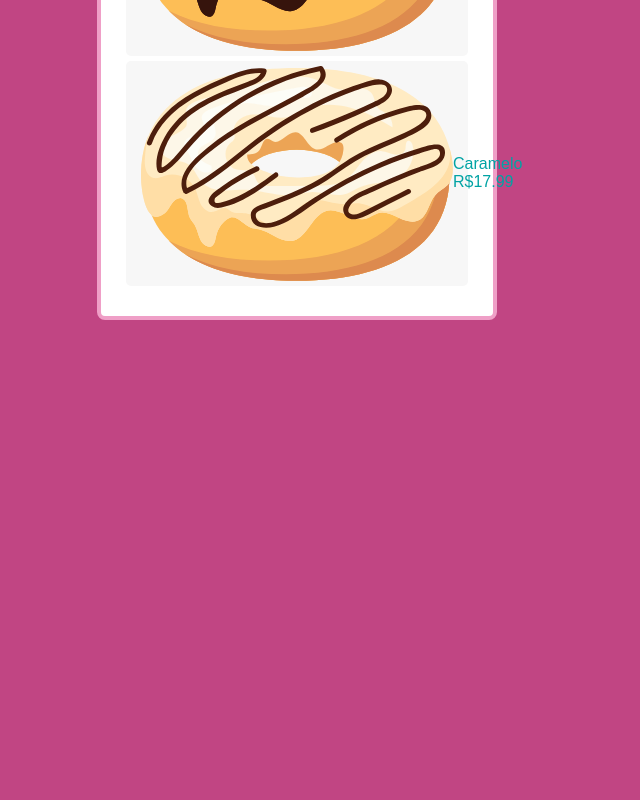
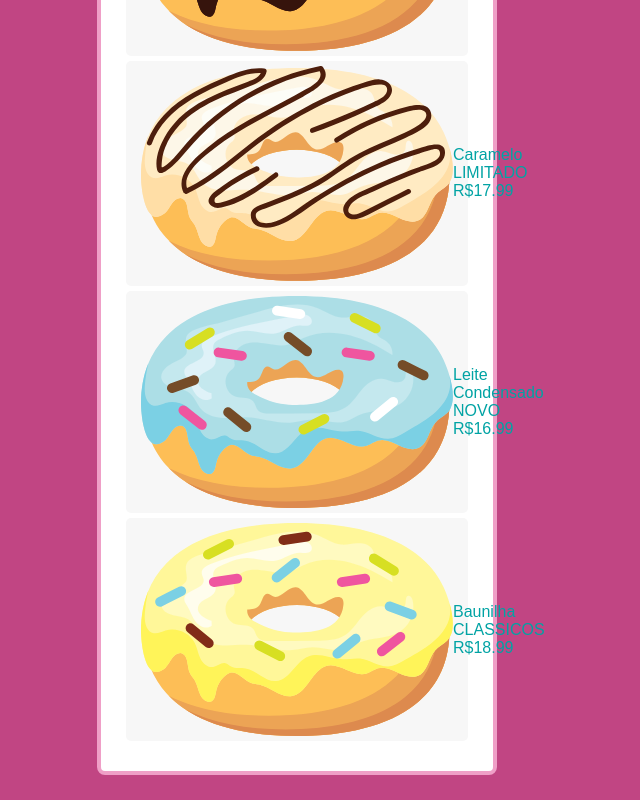
Before and after one commit to mayconjardim/donuts, an Angular app: page / in a window 1280 px wide. Shown: the part 566-1366 px from the top of the page, without its empty margins (343-983 px from the left). Before the commit the page ends 911 px from the top, so only its background shows below. Built offline with nearby package versions, Linux system fonts and the light colour scheme; a web font is replaced by a local one.

Commit message:
donut-card-label

```diff
--- a/src/app/admin/components/donut-card/donut-card.component.ts
+++ b/src/app/admin/components/donut-card/donut-card.component.ts
@@ -5,7 +5,9 @@ import { Component, Input } from '@angular/core';
   selector: 'donut-card',
   template: ` <div
     class="donut-card"
-    [ngClass]="{ 'donut-card-promo': donut.promo }"
+    [ngClass]="{
+      'donut-card-promo': donut.promo === 'novo' || donut.promo === 'limitado'
+    }"
   >
     <img
       src="/assets/img/{{ donut.icon }}.svg"
@@ -15,6 +17,13 @@ import { Component, Input } from '@angular/core';
     <div>
       <p class="donut-card-name">
         {{ donut.name }}
+        <ng-container [ngSwitch]="donut.promo">
+          <span class="donut-card-label">
+            <ng-template [ngSwitchCase]="'novo'"> NOVO</ng-template>
+            <ng-template [ngSwitchCase]="'limitado'"> LIMITADO</ng-template>
+            <ng-template ngSwitchDefault> CLASSICOS</ng-template>
+          </span>
+        </ng-container>
       </p>
       <p class="donut-card-price">
         {{ donut.price | currency: 'BRL' }}
@@ -38,6 +47,14 @@ import { Component, Input } from '@angular/core';
         &-name {
           font-size: 16px;
         }
+        &-label {
+          border: 1px solid #c14583;
+          border-radius: 4px;
+          padding: 0 4px;
+          margin-left: 5px;
+          font-size: 12px;
+          color: #c14583;
+        }
 
         &-promo {
           border: 2px solid #eee;
--- a/src/app/admin/containers/donut-list/donut-list.component.ts
+++ b/src/app/admin/containers/donut-list/donut-list.component.ts
@@ -30,7 +30,7 @@ export class DonutListComponent implements OnInit {
         name: 'Chocolate',
         icon: 'just-chocolate',
         price: 19.99,
-        promo: true,
+        promo: 'limitado',
         description: 'Apenas para os viciados em chocolate.',
       },
       {
@@ -38,14 +38,30 @@ export class DonutListComponent implements OnInit {
         name: 'Caldas de Chocolate',
         icon: 'glazed-fudge',
         price: 12.99,
-        description: 'A Perfeição ',
+        description: 'A perfeição ',
       },
       {
         id: 'f84ds',
         name: 'Caramelo',
         icon: 'caramel-swirl',
+        promo: 'limitado',
         price: 17.99,
-        description: 'O Sabor impecavel',
+        description: 'O sabor impecavel',
+      },
+      {
+        id: 'f47sdc',
+        name: 'Leite Condensado',
+        icon: 'sour-supreme',
+        promo: 'novo',
+        price: 16.99,
+        description: 'O querido da galera',
+      },
+      {
+        id: 'gg222z',
+        name: 'Baunilha',
+        icon: 'zesty-lemon',
+        price: 18.99,
+        description: 'O sabor delicado',
       },
     ];
   }
--- a/src/app/admin/models/donut.model.ts
+++ b/src/app/admin/models/donut.model.ts
@@ -3,6 +3,6 @@ export interface Donut {
   name: string;
   icon: string;
   price: number;
-  promo?: boolean;
+  promo?: 'novo' | 'limitado';
   description: string;
 }
```
